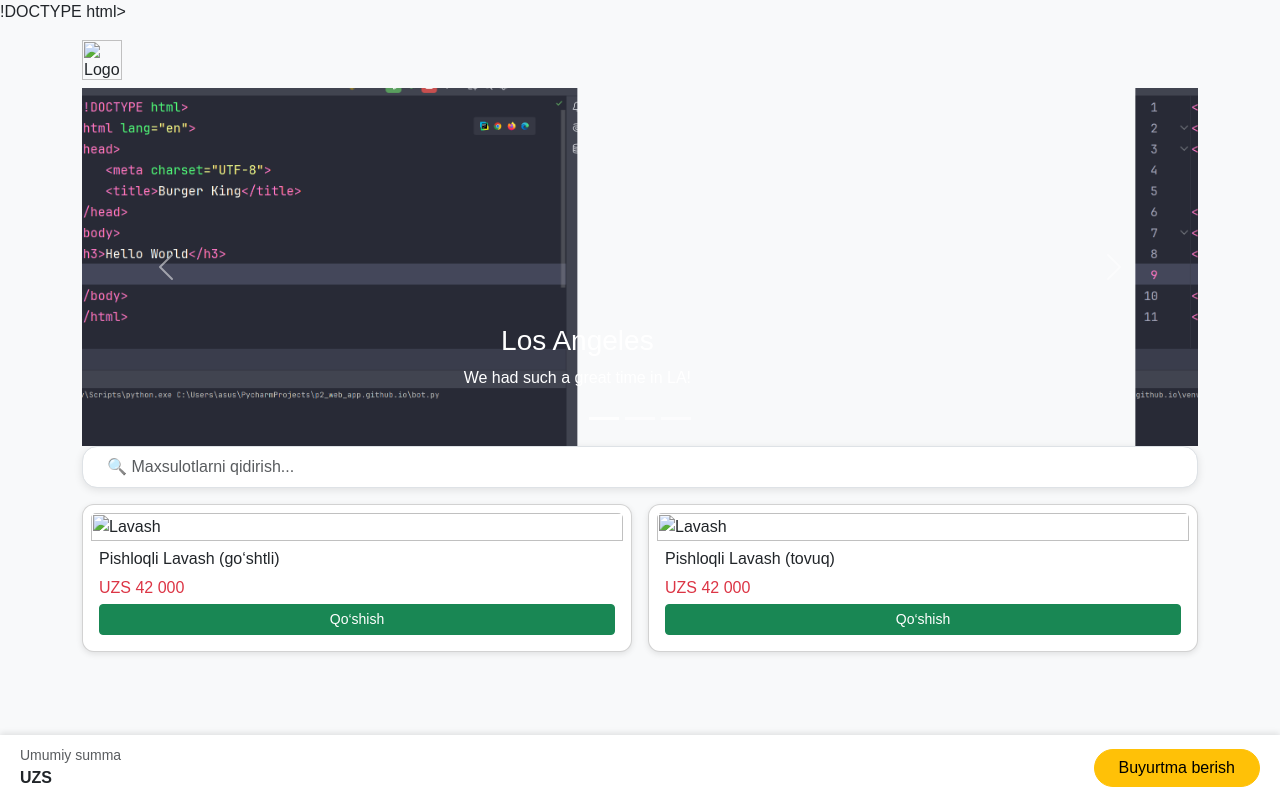
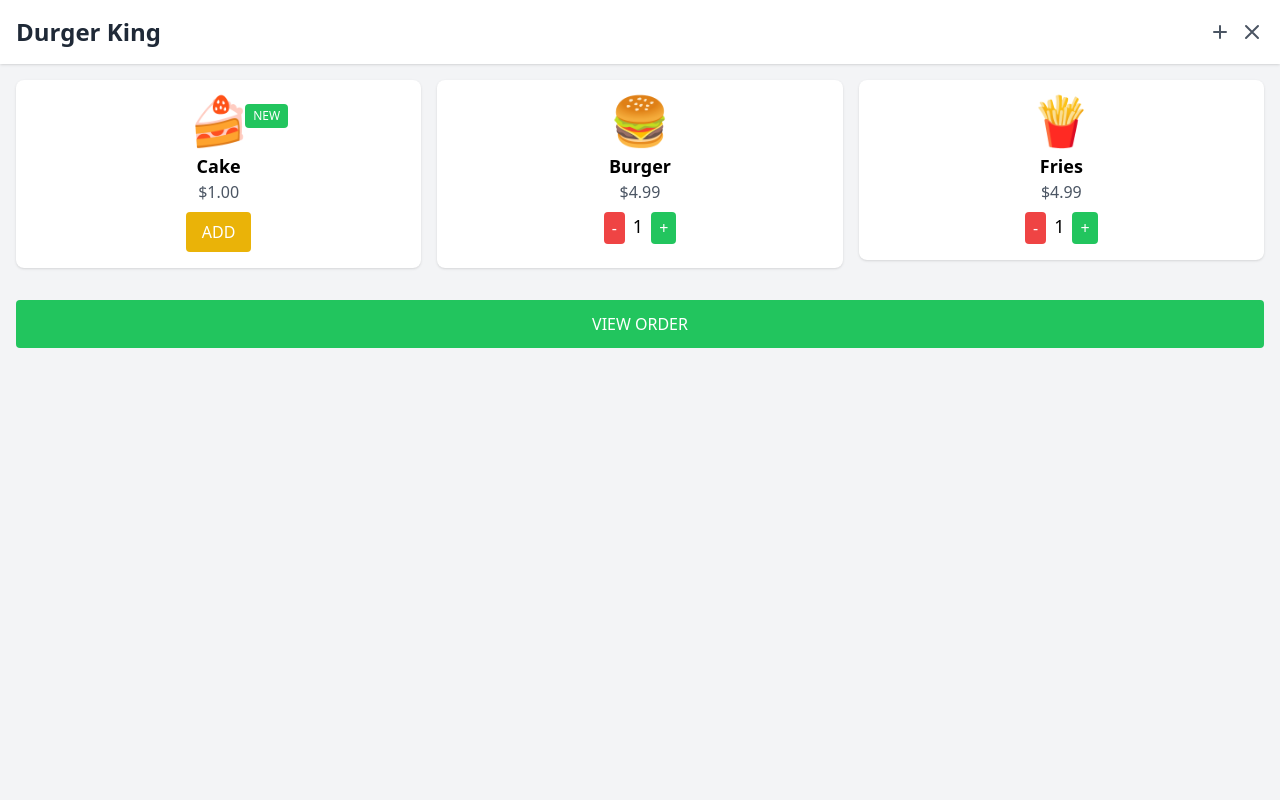
Before and after one commit to YuldashevIslombek/p2_web_app.github.io, a plain HTML site: page index.html in a window 1280 px wide. Drawn offline with nearby package versions, Linux system fonts and the light colour scheme.

Commit message:
start project

```diff
--- a/index.html
+++ b/index.html
@@ -1,142 +1,145 @@
-!DOCTYPE html>
-<html lang="uz">
+<!DOCTYPE html>
+<html lang="en">
 <head>
-  <meta charset="UTF-8">
-  <meta name="viewport" content="width=device-width, initial-scale=1">
-  <title>FeedUp WebApp</title>
+    <meta charset="UTF-8"/>
+    <meta name="viewport" content="width=device-width, initial-scale=1.0"/>
+    <title>Durger King Menu</title>
+    <script src="https://cdn.tailwindcss.com"></script>
+    <style>
+        .menu-item {
+            transition: all 0.3s ease;
+        }
 
-  <!-- Bootstrap CSS -->
-  <link href="https://cdn.jsdelivr.net/npm/bootstrap@5.3.3/dist/css/bootstrap.min.css" rel="stylesheet">
-
-  <style>
-    body {
-      background-color: #f8f9fa;
-      font-family: sans-serif;
-    }
-    .search-box {
-      border-radius: 15px;
-      box-shadow: 0 2px 8px rgba(0,0,0,0.1);
-    }
-    .product-card {
-      border-radius: 12px;
-      box-shadow: 0 2px 6px rgba(0,0,0,0.1);
-    }
-    .fixed-order-bar {
-      position: fixed;
-      bottom: 0;
-      left: 0;
-      width: 100%;
-      background-color: #fff;
-      padding: 10px 20px;
-      box-shadow: 0 -2px 6px rgba(0,0,0,0.1);
+        .menu-item:hover {
+            transform: scale(1.05);
         }
     </style>
 </head>
-<body>
+<body class="bg-gray-100 font-sans">
 
-  <div class="container py-3">
-    <!-- Logo -->
-    <div class="d-flex justify-content-between align-items-center mb-2">
-      <img src="img.png" alt="Logo" style="height: 40px;">
+<!-- Header -->
+<header class="bg-white shadow p-4 flex justify-between items-center">
+    <h1 class="text-2xl font-bold text-gray-800">Durger King</h1>
+    <div class="flex space-x-2">
+        <!-- Icons (no functionality for now) -->
+        <button class="text-gray-600 hover:text-gray-800">
+            <svg class="w-6 h-6" fill="none" stroke="currentColor" viewBox="0 0 24 24">
+                <path stroke-linecap="round" stroke-linejoin="round" stroke-width="2" d="M12 6v6m0 0v6m0-6h6m-6 0H6"/>
+            </svg>
+        </button>
+        <button class="text-gray-600 hover:text-gray-800">
+            <svg class="w-6 h-6" fill="none" stroke="currentColor" viewBox="0 0 24 24">
+                <path stroke-linecap="round" stroke-linejoin="round" stroke-width="2" d="M6 18L18 6M6 6l12 12"/>
+            </svg>
+        </button>
     </div>
+</header>
 
-
-
-
-
-    <!-- Carousel -->
-<div id="demo" class="carousel slide" data-bs-ride="carousel">
-
-  <!-- Indicators/dots -->
-  <div class="carousel-indicators">
-    <button type="button" data-bs-target="#demo" data-bs-slide-to="0" class="active"></button>
-    <button type="button" data-bs-target="#demo" data-bs-slide-to="1"></button>
-    <button type="button" data-bs-target="#demo" data-bs-slide-to="2"></button>
+<!-- Menu Items Grid -->
+<main class="container mx-auto p-4 grid grid-cols-3 gap-4">
+    <!-- Har bir itemni yozishdan ko'ra qisqaroq qilish uchun misollar. Boshqa itemlar shunga o'xshash. -->
+    <div class="menu-item bg-white rounded-lg shadow p-4 flex flex-col items-center">
+        <span class="bg-green-500 text-white text-xs px-2 py-1 rounded absolute mt-2 ml-24">NEW</span>
+        <div class="text-5xl mb-2">🍰</div>
+        <h3 class="text-lg font-semibold">Cake</h3>
+        <p class="text-gray-600">$1.00</p>
+        <button class="mt-2 bg-yellow-500 text-white px-4 py-2 rounded hover:bg-yellow-600 add-btn">ADD</button>
     </div>
-
-  <!-- The slideshow/carousel -->
-  <div class="carousel-inner">
-    <div class="carousel-item active">
-      <img src="images/img.png" alt="Los Angeles" class="d-block" style="width:50%">
-      <div class="carousel-caption">
-        <h3>Los Angeles</h3>
-        <p>We had such a great time in LA!</p>
+    <!-- Qo‘shimcha mahsulotlar shu tartibda qo‘shiladi... -->
+    <div class="menu-item bg-white rounded-lg shadow p-4 flex flex-col items-center">
+        <div class="text-5xl mb-2">🍔</div>
+        <h3 class="text-lg font-semibold">Burger</h3>
+        <p class="text-gray-600">$4.99</p>
+        <div class="flex space-x-2 mt-2 counter-container" data-initial="1">
+            <button class="bg-red-500 text-white px-2 py-1 rounded hover:bg-red-600">-</button>
+            <span class="text-lg count">1</span>
+            <button class="bg-green-500 text-white px-2 py-1 rounded hover:bg-green-600">+</button>
         </div>
     </div>
-    <div class="carousel-item">
-      <img src="images/img.png" alt="Chicago" class="d-block" style="width:50%">
-      <div class="carousel-caption">
-        <h3>Chicago</h3>
-        <p>Thank you, Chicago!</p>
-      </div>
-    </div>
-    <div class="carousel-item">
-      <img src="images/img.png" alt="New York" class="d-block" style="width:50%">
-      <div class="carousel-caption">
-        <h3>New York</h3>
-        <p>We love the Big Apple!</p>
-      </div>
+    <div>
+        <div class="menu-item bg-white rounded-lg shadow p-4 flex flex-col items-center">
+            <div class="text-5xl mb-2">🍟</div>
+            <h3 class="text-lg font-semibold">Fries</h3>
+            <p class="text-gray-600">$4.99</p>
+            <div class="flex space-x-2 mt-2 counter-container" data-initial="1">
+                <button class="bg-red-500 text-white px-2 py-1 rounded hover:bg-red-600">-</button>
+                <span class="text-lg count">1</span>
+                <button class="bg-green-500 text-white px-2 py-1 rounded hover:bg-green-600">+</button>
             </div>
         </div>
 
-  <!-- Left and right controls/icons -->
-  <button class="carousel-control-prev" type="button" data-bs-target="#demo" data-bs-slide="prev">
-    <span class="carousel-control-prev-icon"></span>
-  </button>
-  <button class="carousel-control-next" type="button" data-bs-target="#demo" data-bs-slide="next">
-    <span class="carousel-control-next-icon"></span>
-  </button>
     </div>
 
+    <!-- Qo‘shimcha mahsulotlar shu tartibda qo‘shiladi... -->
+</main>
 
+<!-- Footer -->
+<footer class="p-4">
+    <button class="w-full bg-green-500 text-white py-3 rounded hover:bg-green-600">VIEW ORDER</button>
+</footer>
 
+<script>
+    // Script faqat sahifa yuklangandan keyin ishlaydi
+    document.addEventListener('DOMContentLoaded', () => {
+        // Barcha menu itemlarni olayapmiz
+        document.querySelectorAll('.menu-item').forEach(item => {
+            handleAddBtn(item);   // ADD tugmasini sozlash
+            handleCounter(item);  // + va - tugmalarni sozlash
+        });
 
+        // ADD tugmasi bosilganda counterga o‘tadi
+        function handleAddBtn(item) {
+            const addBtn = item.querySelector('.add-btn');
+            if (addBtn) {
+                addBtn.addEventListener('click', () => {
+                    // Yangi counter blok yaratamiz
+                    const counterContainer = document.createElement('div');
+                    counterContainer.className = 'flex space-x-2 mt-2 counter-container';
+                    counterContainer.dataset.initial = 1;
+                    counterContainer.innerHTML = `
+              <button class="bg-red-500 text-white px-2 py-1 rounded hover:bg-red-600">-</button>
+              <span class="text-lg count">1</span>
+              <button class="bg-green-500 text-white px-2 py-1 rounded hover:bg-green-600">+</button>
+            `;
+                    addBtn.replaceWith(counterContainer);
+                    handleCounter(item); // Yangi counterga eventlarni ulash
+                });
+            }
+        }
 
-    <!-- Search -->
-    <div class="mb-3">
-      <input type="text" class="form-control search-box px-4 py-2" placeholder="🔍 Maxsulotlarni qidirish...">
-    </div>
+        // + va - tugmalarga bosilganda ishlovchi funksiyalar
+        function handleCounter(item) {
+            const counter = item.querySelector('.counter-container');
+            if (!counter) return;
 
-    <!-- Products -->
-    <div class="row g-3">
-      <div class="col-6">
-        <div class="card product-card p-2">
-          <img src="img_2.png" class="card-img-top" alt="Lavash">
-          <div class="card-body p-2">
-            <h6 class="card-title">Pishloqli Lavash (go‘shtli)</h6>
-            <p class="text-danger mb-1">UZS 42 000</p>
-            <button class="btn btn-success btn-sm w-100">Qo‘shish</button>
-          </div>
-        </div>
-      </div>
+            const minusBtn = counter.querySelector('button.bg-red-500');
+            const plusBtn = counter.querySelector('button.bg-green-500');
+            const countSpan = counter.querySelector('.count');
 
+            let count = parseInt(countSpan.textContent) || parseInt(counter.dataset.initial);
 
-      <div class="col-6">
-        <div class="card product-card p-2">
-          <img src="" class="card-img-top" alt="Lavash">
-          <div class="card-body p-2">
-            <h6 class="card-title">Pishloqli Lavash (tovuq)</h6>
-            <p class="text-danger mb-1">UZS 42 000</p>
-            <button class="btn btn-success btn-sm w-100">Qo‘shish</button>
-          </div>
-        </div>
-      </div>
-    </div>
-  </div>
+            // + tugmasi bosilganda sonni oshiramiz
+            plusBtn.addEventListener('click', () => {
+                count++;
+                countSpan.textContent = count;
+            });
 
-
-  <!-- Fixed order bar -->
-  <div class="fixed-order-bar d-flex justify-content-between align-items-center">
-    <div>
-      <small class="text-muted">Umumiy summa</small><br>
-      <strong>UZS</strong>
-    </div>
-    <button class="btn btn-warning rounded-pill px-4">Buyurtma berish</button>
-  </div>
-<br>
-<br>
-<br>
-  <!-- Bootstrap JS -->
-  <script src="https://cdn.jsdelivr.net/npm/bootstrap@5.3.3/dist/js/bootstrap.bundle.min.js"></script>
+            // - tugmasi bosilganda sonni kamaytiramiz va agar 0 bo‘lsa yana ADD tugmasiga qaytamiz
+            minusBtn.addEventListener('click', () => {
+                if (count > 0) {
+                    count--;
+                    countSpan.textContent = count;
+                }
+                if (count === 0) {
+                    const newAddBtn = document.createElement('button');
+                    newAddBtn.className = 'mt-2 bg-yellow-500 text-white px-4 py-2 rounded hover:bg-yellow-600 add-btn';
+                    newAddBtn.textContent = 'ADD';
+                    counter.replaceWith(newAddBtn);
+                    handleAddBtn(item); // ADD tugmasiga event ulaymiz
+                }
+            });
+        }
+    });
+</script>
 </body>
 </html>
```
Lines whose indentation alone changed are shown as unchanged.
